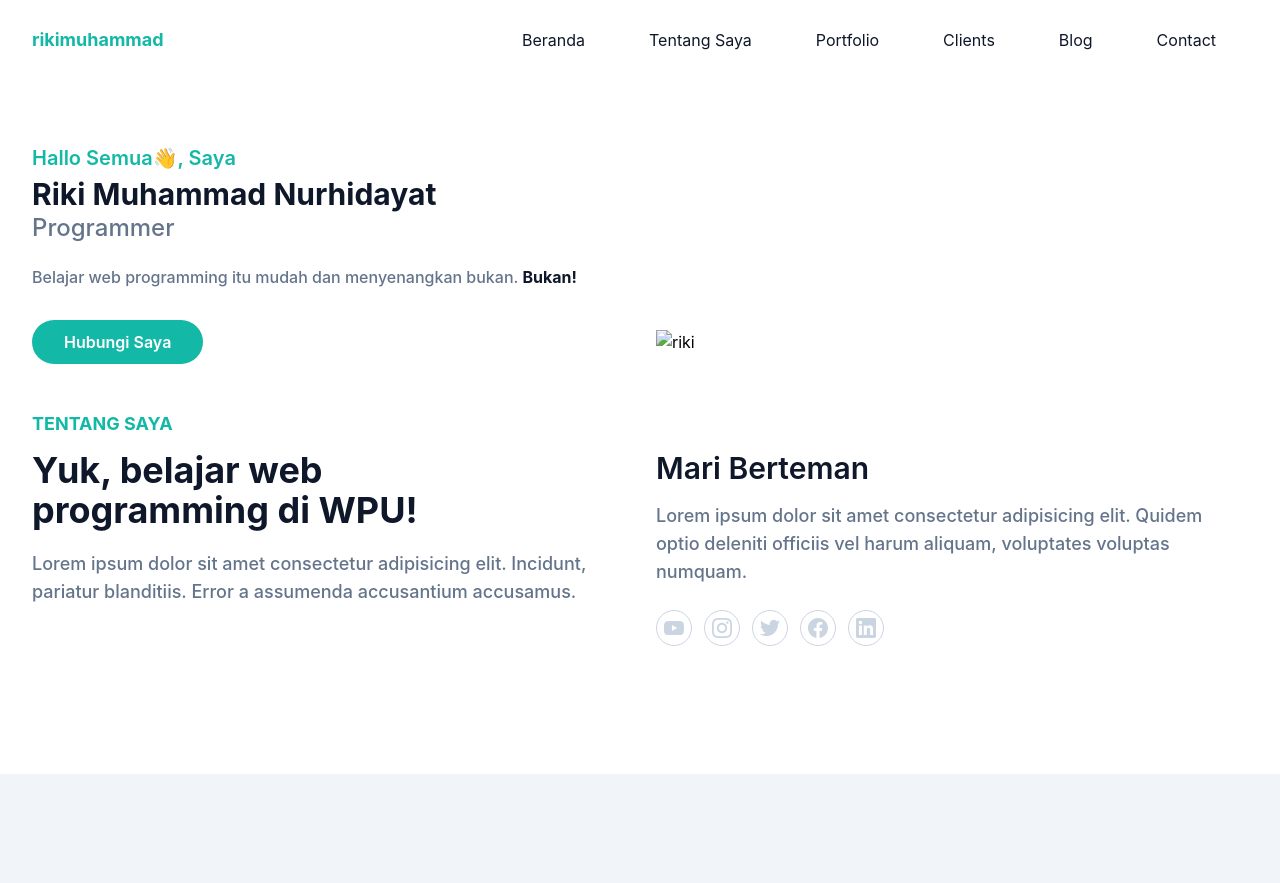
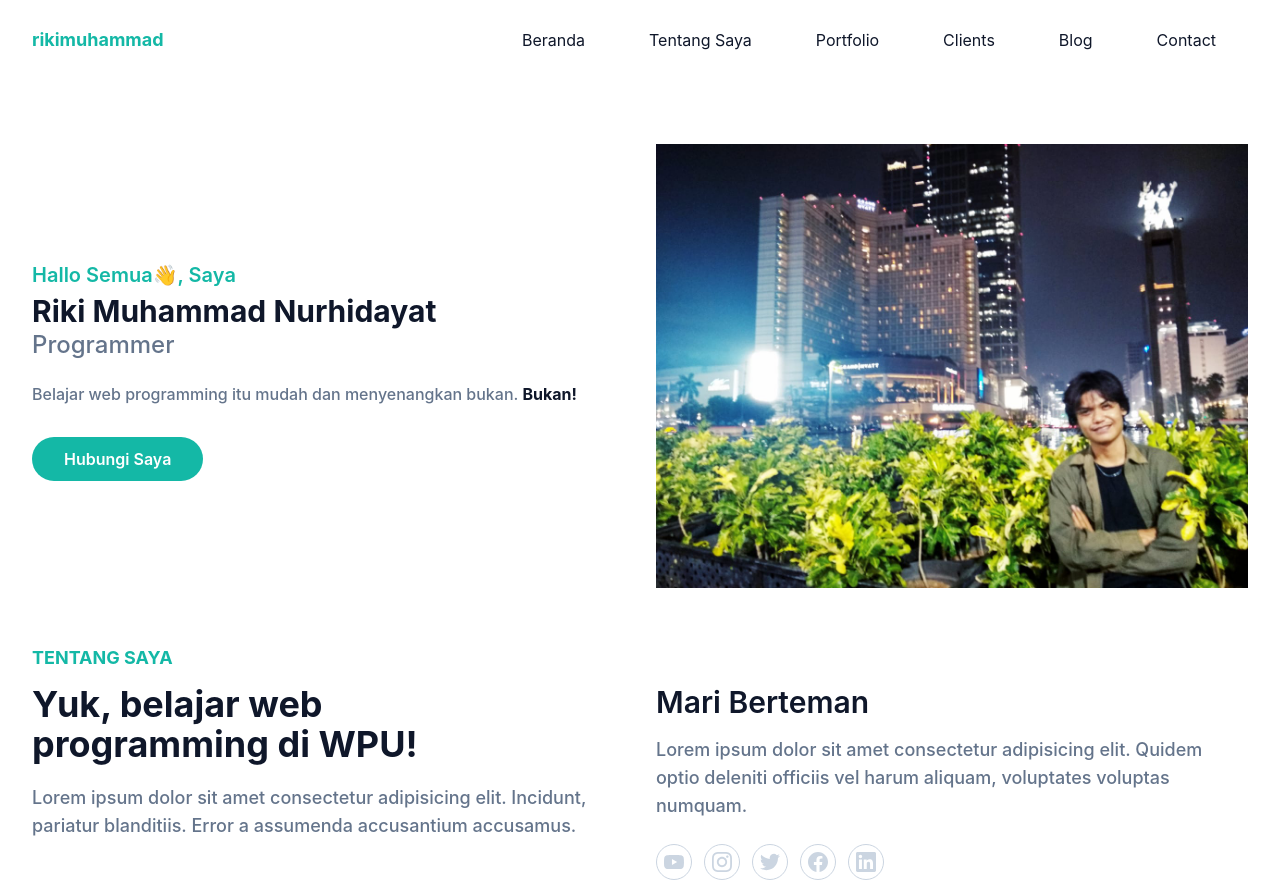
Before and after one commit to rikimuhammadasli021299/portfolio-tailwindcss, a website: page index.html in a window 1280 px wide. Shown: the top 883 px of the page. Drawn offline with Linux system fonts and the light colour scheme; the site is published under a folder, as on GitHub Pages, so addresses that start at the root find nothing.

Commit message:
Update index.html

```diff
--- a/index.html
+++ b/index.html
@@ -62,7 +62,7 @@
                 </div>
                 <div class="w-full self-end px-4 lg:w-1/2">
                     <div class="mt-10 lg:mt-0 lg:right-0">
-                        <img src="/dist/img/riki.jpg" alt="riki" class="max-w-full mx-auto">
+                        <img src="./dist/img/riki.jpg" alt="riki" class="max-w-full mx-auto">
                     </div>
                 </div>
             </div>
```
